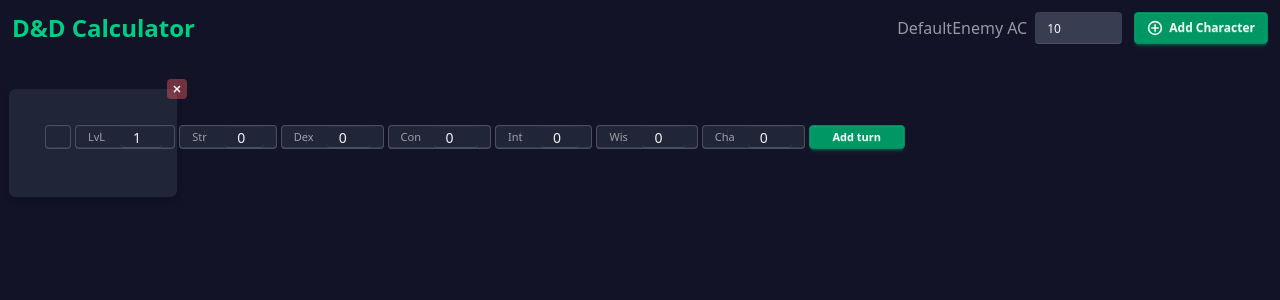
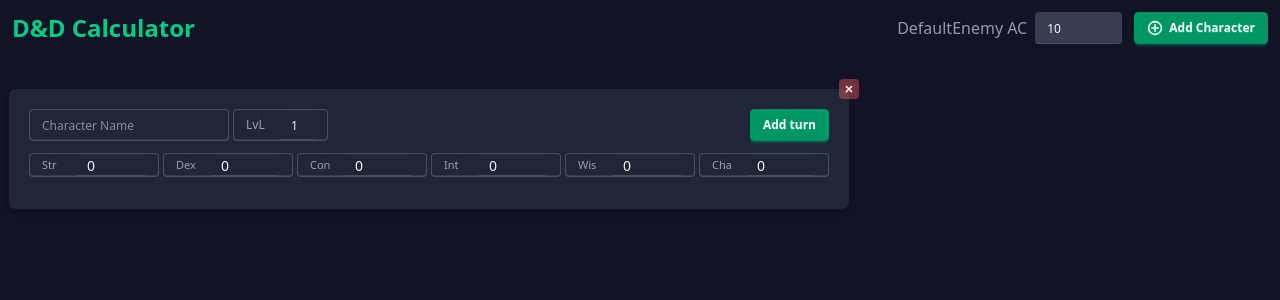
Before and after one commit to julianmenav/dnd-calculator, a React (Vite) app: page / in a window 1280 px wide. Both pictures are taken after a click on the button "Add Character". Shown: the top 300 px of the page. Built offline with nearby package versions, Linux system fonts and the light colour scheme.

Commit message:
style: character stats

```diff
--- a/src/components/Character.tsx
+++ b/src/components/Character.tsx
@@ -23,21 +23,21 @@
         >
           <X />
         </button>
-        <div className="card-body flex flex-col justify-between gap-3">
-          <div className="flex w-24 flex-row gap-1">
+        <div className="flex flex-col justify-between gap-3 p-2">
+          <div className="flex w-full flex-row justify-between gap-1">
             <div className="flex flex-row gap-1">
               <input
-                className="input input-xs w-full"
+                className="input input-sm flew-grow"
                 placeholder="Character Name"
                 value={character.name}
                 onChange={(e) =>
                   updateCharacter(character.id, { name: e.target.value })
                 }
               />
-              <label className="input input-xs">
+              <label className="input input-sm max-w-[95px]">
                 <span className="label w-1/4">LvL</span>
                 <input
-                  className="input w-3/4"
+                  className="input input-sm w-3/4"
                   type="text"
                   value={character.lvl}
                   onChange={(e) =>
@@ -48,12 +48,20 @@
                 />
               </label>
             </div>
-            <div className="flex flex-row gap-1">
+
+            <button
+              className="btn btn-success btn-sm"
+              onClick={() => addTurn(character.id)}
+            >
+              Add turn
+            </button>
+          </div>
+          <div className="gap-1 flex flex-row flex-wrap justify-around max-w-[900px]">
             {ABILITIES.map((ability) => (
-                <label key={ability} className="input input-xs">
-                  <span className="label w-1/4">{ability.slice(0, 3)}</span>
+              <label key={ability} className="input input-xs max-w-[130px]">
+                <span className="label w-1/6">{ability.slice(0, 3)}</span>
                 <input
-                    className="input w-3/4"
+                  className="input w-5/6"
                   type="text"
                   value={character.abilities[ability]}
                   onChange={(e) =>
@@ -68,13 +76,6 @@
               </label>
             ))}
           </div>
-            <button
-              className="btn btn-success btn-xs w-full"
-              onClick={() => addTurn(character.id)}
-            >
-              Add turn
-            </button>
-          </div>
           <div className="flex flex-grow flex-row gap-5">
             {character.turns.map((turn) => (
               <TurnComponent key={turn.id} turn={turn} />
--- a/src/components/Turn.tsx
+++ b/src/components/Turn.tsx
@@ -41,7 +41,7 @@
           <div className="w-full flex flex-row  items-center justify-between gap-2">
             <span className="label">Enemy Ac</span>
             <input
-              className="input input-sm border-0 bg-secondary text-secondary-content w-24"
+              className="input input-xs border-0 bg-secondary text-secondary-content w-24"
               type="text"
               value={turn.enemyAc ?? scenario.enemyAc}
               onChange={(e) =>
@@ -54,7 +54,7 @@
           </div>
         </div>
         <div className=" flex flex-col items-center justify-start gap-3">
-          <span className="text-accent text-xl font-normal">
+          <span className="text-primary text-xl font-semibold">
             Avg. Damage: {avgDamage.toFixed(2)}
           </span>
 
```
Lines whose indentation alone changed are shown as unchanged.
